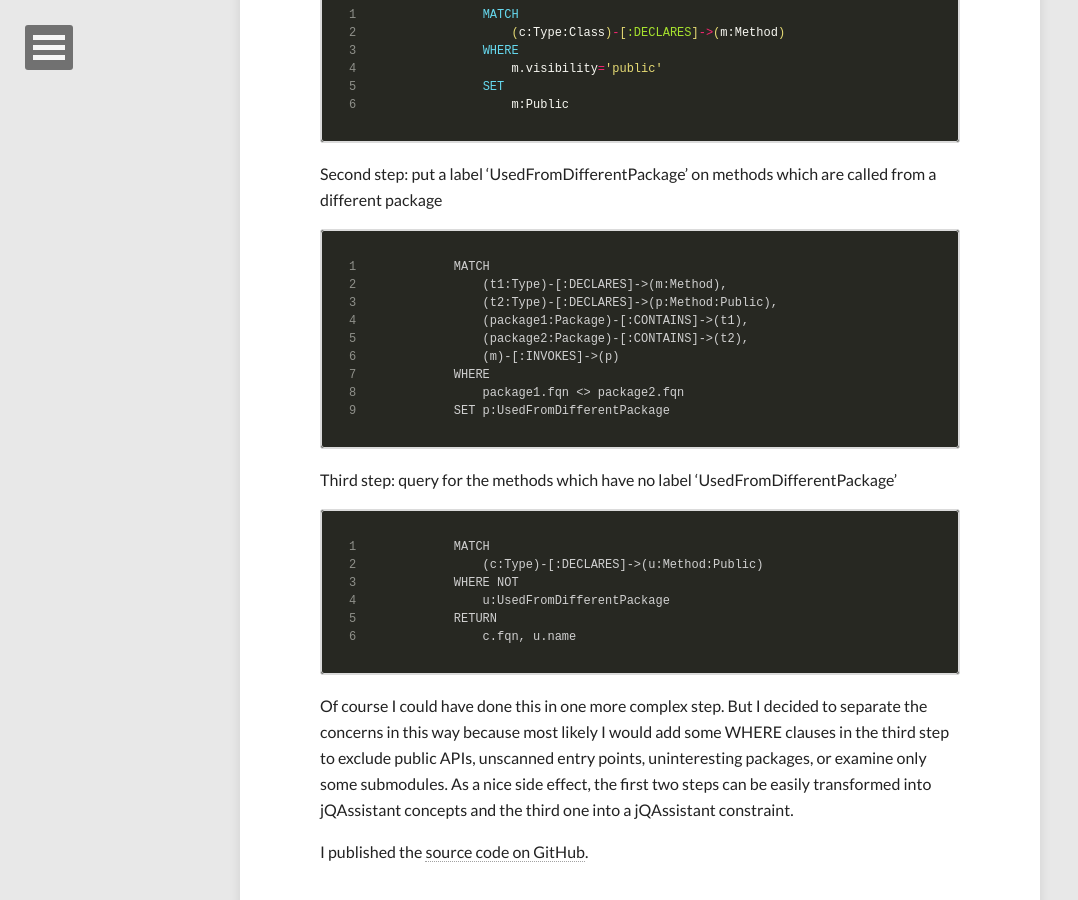
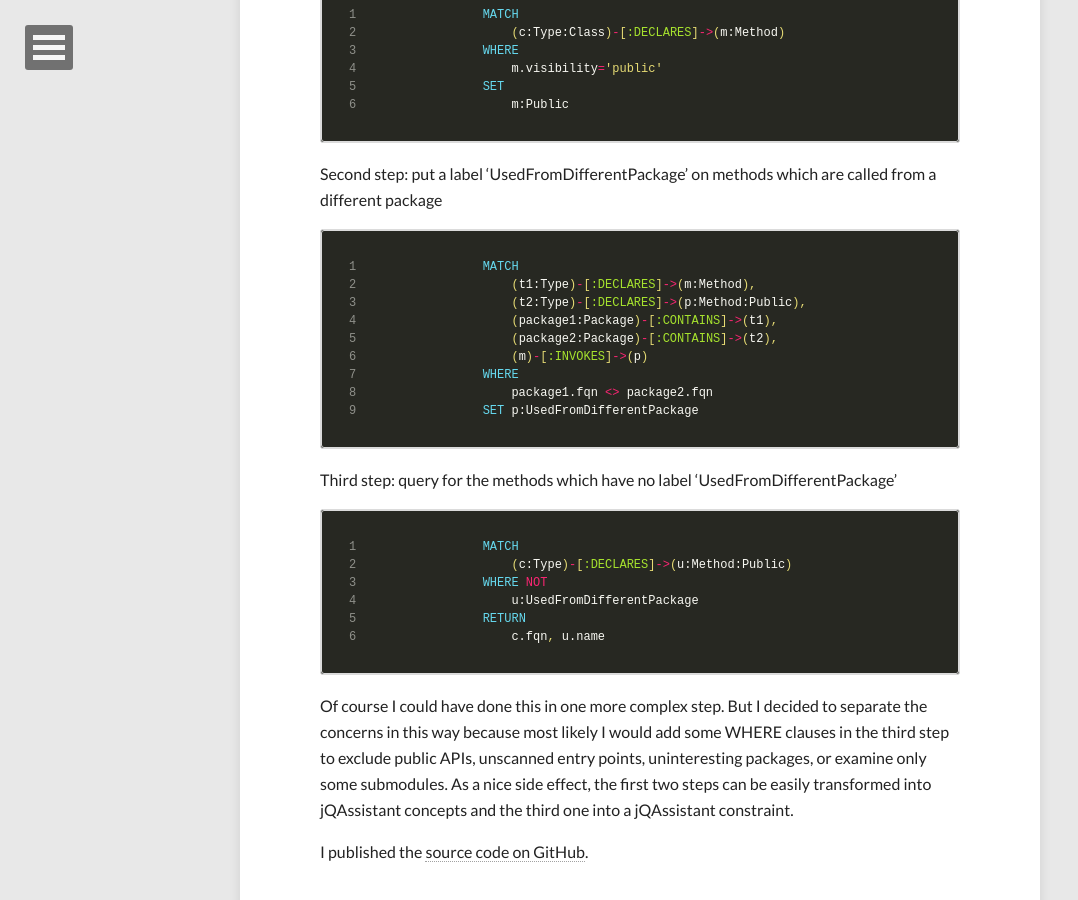
Before and after one commit to kontext-e/kontext-e.github.io, a Jekyll site: the page built from _posts/2016-10-24-unnecessary-public-visibility.md, in a window 1280 px wide and 900 px high, scrolled down 1421 px. Shown: the whole window, without its empty margins (0-1078 px from the left). Built offline with Jekyll 4.4.1, drawn with Linux system fonts in a browser that asks for light colours; nearby versions of some CDN libraries.

Commit message:
code cosmetics

````diff
--- a/_posts/2016-10-24-unnecessary-public-visibility.md
+++ b/_posts/2016-10-24-unnecessary-public-visibility.md
@@ -54,6 +54,7 @@ First step: put a label 'Public' on the public methods
 
 Second step: put a label 'UsedFromDifferentPackage' on methods which are called from a different package
 
+```cypher
             MATCH
                 (t1:Type)-[:DECLARES]->(m:Method),
                 (t2:Type)-[:DECLARES]->(p:Method:Public),
@@ -63,15 +64,18 @@ Second step: put a label 'UsedFromDifferentPackage' on methods which are called
             WHERE
                 package1.fqn <> package2.fqn
             SET p:UsedFromDifferentPackage
+```
 
 Third step: query for the methods which have no label 'UsedFromDifferentPackage'
 
+```cypher
             MATCH
                 (c:Type)-[:DECLARES]->(u:Method:Public)
             WHERE NOT
                 u:UsedFromDifferentPackage
             RETURN
                 c.fqn, u.name
+```
 
 Of course I could have done this in one more complex step. But I decided to separate the concerns in this way
 because most likely I would add some WHERE clauses in the third step to exclude public APIs, unscanned entry points,
````
